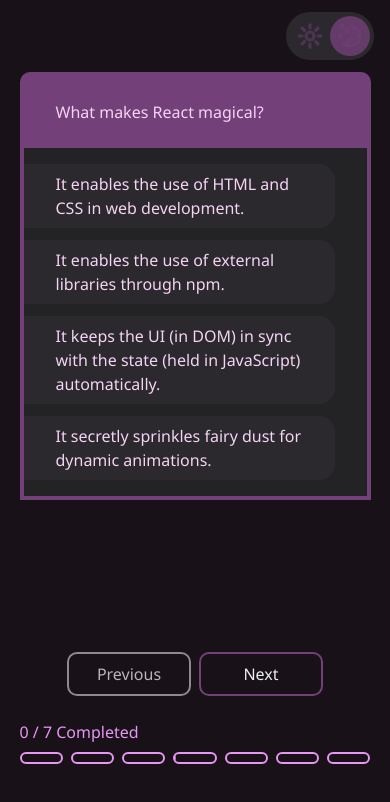
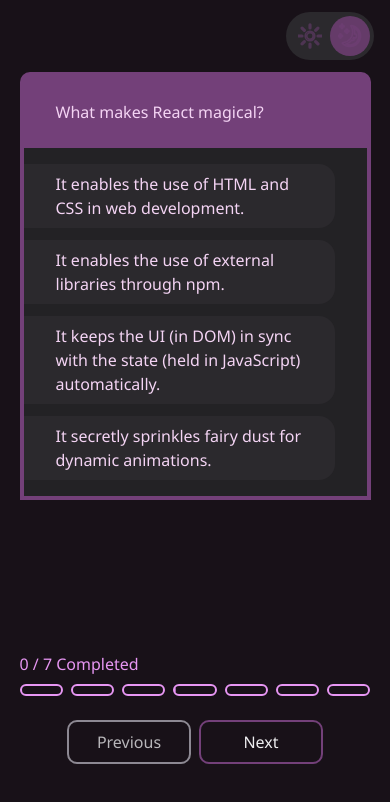
Before and after one commit to andrewnessinjim/quiz-app, a React (Create React App) app: page / in a window 390 px wide. Shown: the top 802 px of the page. Built offline with nearby package versions, Linux system fonts and the light colour scheme.

Commit message:
Accessible buttons for mobile layout
Buttons at the bottom of the screen are more accessible
with the thumb on a mobile device

```diff
--- /dev/null
+++ b/src/components/QuizCard/QuizCard.js
@@ -0,0 +1,49 @@
+import styled from "styled-components";
+import PropTypes from "prop-types";
+
+import AnswerPicker from "../AnswerPicker";
+
+import React from "react";
+
+const Wrapper = styled.section`
+  display: flex;
+  align-items: center;
+  flex-direction: column;
+`;
+
+
+
+function QuizCard({ questionData, questionIndex, onAnswerPick, disablePicking, style }) {
+  const [mounted, setMounted] = React.useState(false);
+
+  React.useEffect(() => {
+    setMounted(true);
+
+    return () => setMounted(false);
+  }, []);
+
+  return (
+    <Wrapper
+      style={style}>
+        <AnswerPicker
+          key={questionData.id}
+          question={questionData.question}
+          answers={questionData.choices}
+          questionIndex={questionIndex}
+          onAnswerPick={onAnswerPick}
+          disablePicking={disablePicking}
+          disableInitialAnimation={!mounted}
+        />
+    </Wrapper>
+  );
+}
+
+QuizCard.propTypes = {
+  questionData: PropTypes.object,
+  questionIndex: PropTypes.number,
+  onAnswerPick: PropTypes.func,
+  disablePicking: PropTypes.bool,
+  style: PropTypes.object
+};
+
+export default QuizCard;
--- /dev/null
+++ b/src/components/QuizCard/index.js
@@ -0,0 +1,2 @@
+export * from "./QuizCard";
+export { default } from "./QuizCard";
--- a/src/components/QuizManager/QuizManager.jsx
+++ b/src/components/QuizManager/QuizManager.jsx
@@ -3,11 +3,12 @@
 import PropTypes from "prop-types";
 import styled from "styled-components";
 
-import QuizNavigator from "./QuizNavigator";
+import QuizCard from "../QuizCard";
 import questionsData from "../../data";
 import SiteWidthWrapper from "../SiteWidthWrapper";
 import ActionBar from "./ActionBar";
 import StatusBar from "./StatusBar";
+import QuizNavigator from "../QuizNavigator/QuizNavigator";
 
 const Wrapper = styled.div`
   ${SiteWidthWrapper};
@@ -45,6 +46,7 @@
 
   const isReadyForSubmission = numQuestions === providedAnswersCount;
 
+  const [currentQuestion, setCurrentQuestion] = React.useState(0);
   function onAnswerPick(questionIndex, selectedAnswer) {
     const nextAnswers = [...providedAnswers];
     nextAnswers[questionIndex] = selectedAnswer;
@@ -66,8 +68,9 @@
 
   return (
     <Wrapper>
-      <QuizNavigator
-        questionsData={questionsData}
+      <QuizCard
+        questionData={questionsData[currentQuestion]}
+        questionIndex={currentQuestion}
         onAnswerPick={onAnswerPick}
         disablePicking={quizSubmitted}
         style={{
@@ -83,6 +86,10 @@
         showScore={quizSubmitted}
         score={score}
       />
+      <QuizNavigator
+        currentQuestion={currentQuestion}
+        setCurrentQuestion={setCurrentQuestion}
+        totalQuestions={numQuestions}/>
       <ActionBar
         showSubmitButton={isReadyForSubmission && !quizSubmitted}
         showResetButton={quizSubmitted}
--- a/src/components/QuizManager/QuizNavigator/QuizNavigator.js
+++ /dev/null
@@ -1,80 +0,0 @@
-import styled from "styled-components";
-import PropTypes from "prop-types";
-
-import AnswerPicker from "../AnswerPicker";
-
-import React from "react";
-import StButton from "../../StButton/StButton";
-
-const Wrapper = styled.section`
-  display: flex;
-  align-items: center;
-  flex-direction: column;
-`;
-
-const NavContainer = styled.div`
-  margin-top: auto;
-  display: flex;
-  gap: 8px;
-`;
-
-function QuizNavigator({ questionsData, onAnswerPick, disablePicking, style }) {
-  const [currentQuestion, setCurrentQuestion] = React.useState(0);
-  const [mounted, setMounted] = React.useState(false);
-
-  React.useEffect(() => {
-    setMounted(true);
-
-    return () => setMounted(false);
-  }, []);
-
-  function isFirstQuestion() {
-    return currentQuestion === 0;
-  }
-
-  function isLastQuestion() {
-    return currentQuestion === questionsData.length - 1;
-  }
-
-  const currentQuestionData = questionsData[currentQuestion];
-
-  return (
-    <Wrapper
-      style={style}>
-        <AnswerPicker
-          key={currentQuestionData.id}
-          question={currentQuestionData.question}
-          answers={currentQuestionData.choices}
-          questionIndex={currentQuestion}
-          onAnswerPick={onAnswerPick}
-          disablePicking={disablePicking}
-          disableInitialAnimation={!mounted}
-        />
-      <NavContainer>
-        <StButton
-          $variant="secondary"
-          disabled={isFirstQuestion()}
-          onClick={() => setCurrentQuestion(currentQuestion - 1)}
-        >
-          Previous
-        </StButton>
-        <StButton
-          $variant="secondary"
-          disabled={isLastQuestion()}
-          onClick={() => setCurrentQuestion(currentQuestion + 1)}
-        >
-          Next
-        </StButton>
-      </NavContainer>
-    </Wrapper>
-  );
-}
-
-QuizNavigator.propTypes = {
-  questionsData: PropTypes.arrayOf(PropTypes.object),
-  onAnswerPick: PropTypes.func,
-  disablePicking: PropTypes.bool,
-  style: PropTypes.func
-};
-
-export default QuizNavigator;
--- /dev/null
+++ b/src/components/QuizNavigator/QuizNavigator.jsx
@@ -0,0 +1,47 @@
+import styled from "styled-components";
+import PropTypes from "prop-types";
+
+import StButton from "../StButton/StButton";
+
+const Wrapper = styled.div`
+  margin-top: auto;
+  display: flex;
+  gap: 8px;
+`;
+
+function QuizNavigator({currentQuestion, setCurrentQuestion, totalQuestions}) {
+    function isFirstQuestion() {
+        return currentQuestion === 0;
+      }
+
+      function isLastQuestion() {
+        return currentQuestion === totalQuestions - 1;
+      }
+
+    return (
+        <Wrapper>
+            <StButton
+                $variant="secondary"
+                disabled={isFirstQuestion()}
+                onClick={() => setCurrentQuestion(currentQuestion - 1)}
+            >
+                Previous
+            </StButton>
+            <StButton
+                $variant="secondary"
+                disabled={isLastQuestion()}
+                onClick={() => setCurrentQuestion(currentQuestion + 1)}
+            >
+                Next
+            </StButton>
+        </Wrapper>
+    )
+}
+
+QuizNavigator.propTypes = {
+    currentQuestion: PropTypes.number.isRequired,
+    setCurrentQuestion: PropTypes.func.isRequired,
+    totalQuestions: PropTypes.number.isRequired
+}
+
+export default QuizNavigator;
```
Also changed, not shown: src/components/AnswerPicker/AnswerPicker.js (renamed from src/components/QuizManager/AnswerPicker/AnswerPicker.js), src/components/AnswerPicker/StRadioGroupItem.js (renamed from src/components/QuizManager/AnswerPicker/StRadioGroupItem.js), src/components/AnswerPicker/index.js (renamed from src/components/QuizManager/AnswerPicker/index.js), src/components/QuizNavigator/index.js (renamed from src/components/QuizManager/QuizNavigator/index.js).
